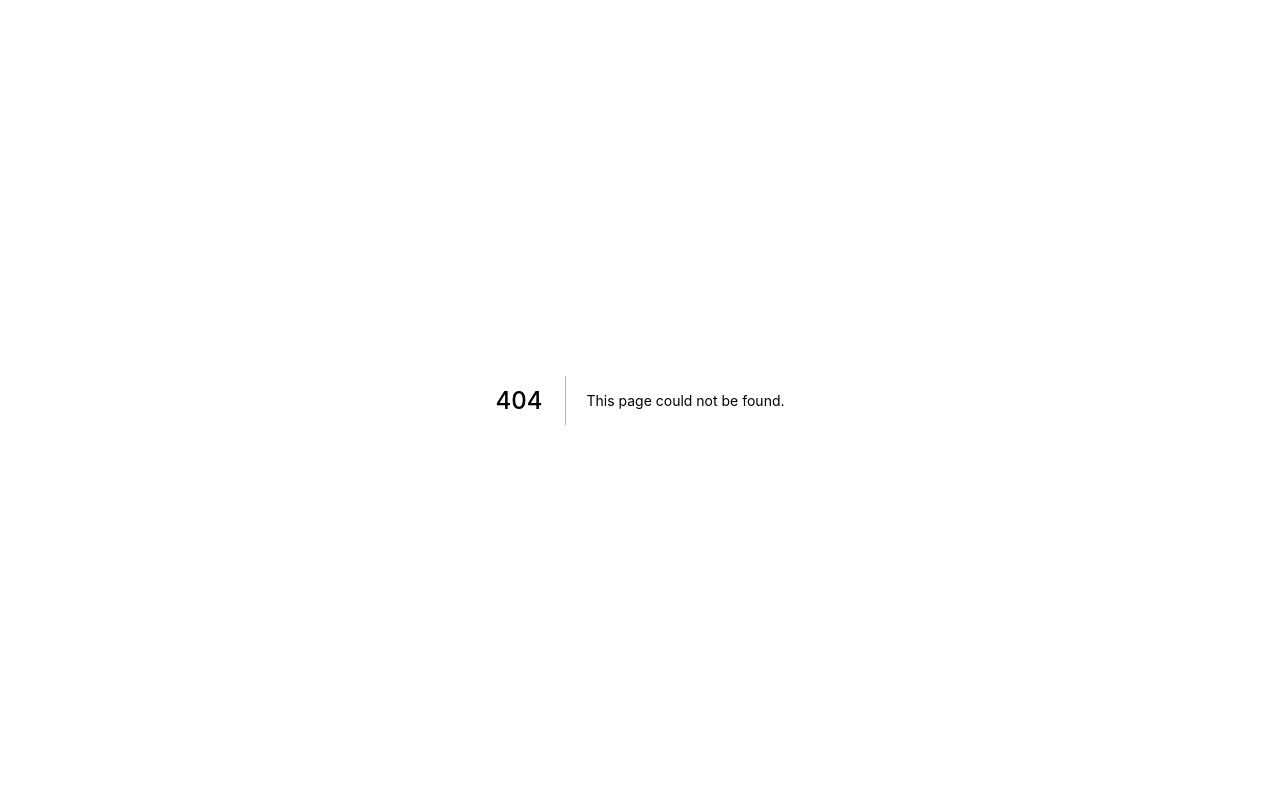
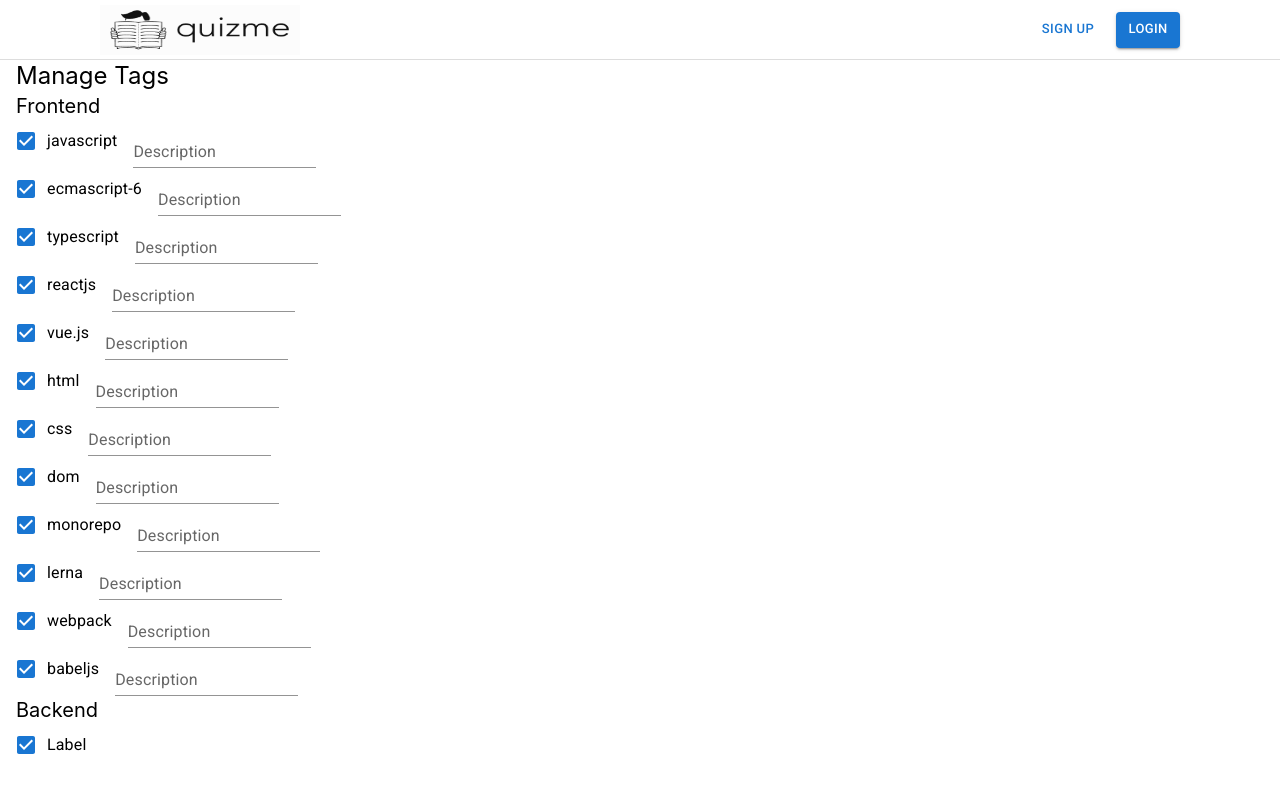
Before and after one commit to magentaqin/quiz-me, a Next.js app in the folder frontend/: page /tags-management in a window 1280 px wide. Before the commit this address had no page. Shown: the top 792 px of the page. Built offline with nearby package versions, Linux system fonts and the light colour scheme; no server answers.

Commit message:
feat: add tag management page

```diff
--- a/frontend/api/user.ts
+++ b/frontend/api/user.ts
@@ -11,10 +11,16 @@ interface LoginReq {
   password: string;
 }
 
+export enum Role {
+  USER = 'USER',
+  ADMIN = 'ADMIN'
+}
+
 export interface UserRes {
   token?: string;
   userName: string;
   userId?: string;
+  role?: Role;
 }
 
 export const signupApi = async (data: SignupReq) => {
--- a/frontend/components/Navbar.tsx
+++ b/frontend/components/Navbar.tsx
@@ -6,24 +6,20 @@ import { useRouter } from "next/router";
 import styles from "../styles/Home.module.scss";
 import UserForm from "./UserForm";
 import QuestionForm, { QuestionHandleType } from "./QuestionForm";
-import { UserRes, getUserInfoApi } from "../api/user";
+import { UserRes, getUserInfoApi, Role } from "../api/user";
 
 export type FormType = "signup" | "login" | "question";
 
-interface Props {
-  shouldHideBtn?: boolean;
-}
-
-const NavBar = (props: Props) => {
+const NavBar = () => {
   const [formType, setFormType] = useState<FormType>("signup");
   const [open, setOpen] = useState(false);
   const router = useRouter();
-  const [user, setUser] = useState<UserRes>({ userName: "", token: "", userId: "" });
+  const [user, setUser] = useState<UserRes>({ userName: "", role: Role.USER });
 
   useEffect(() => {
-    getUserInfoApi().then((res) => {
-      if (res?.data?.userName) {
-        setUser({ userName: res?.data?.userName });
+    getUserInfoApi().then((res: { data: UserRes }) => {
+      if (res?.data) {
+        setUser(res.data);
       }
     });
   }, []);
@@ -44,11 +40,17 @@ const NavBar = (props: Props) => {
     setOpen(true);
   };
 
+  const toTagsManagement = () => {
+    router.push({
+      pathname: "/tags-management",
+    });
+  };
+
   const renderTopRight = () => {
     if (user.userName) {
       return (
         <Stack direction="row" spacing={2} justifyContent="center" alignItems="center">
-          {props.shouldHideBtn ? null : (
+          {user.role === (Role.ADMIN || Role.USER) ? null : (
             <Button
               variant="contained"
               size="small"
@@ -58,6 +60,16 @@ const NavBar = (props: Props) => {
               Add Question
             </Button>
           )}
+          {user.role === Role.ADMIN ? (
+            <Button
+              variant="contained"
+              size="small"
+              onClick={toTagsManagement}
+              style={{ backgroundColor: "#1976d2" }}
+            >
+              Manage Tags
+            </Button>
+          ) : null}
           <p>{user.userName}</p>
         </Stack>
       );
--- a/frontend/components/TagSelect.tsx
+++ b/frontend/components/TagSelect.tsx
@@ -19,22 +19,7 @@ const MenuProps = {
   },
 };
 
-const tags = [
-  "javascript",
-  "ecmascript-6",
-  "typescript",
-  "reactjs",
-  "vue.js",
-  "html",
-  "css",
-  "dom",
-  "monorepo",
-  "lerna",
-  "webpack",
-  "babeljs",
-  "mysql",
-  "node.js",
-];
+const tags = ["mysql", "node.js"];
 
 function getStyles(name: string, selectedTags: readonly string[], theme: Theme) {
   return {
--- a/frontend/pages/question/[id].tsx
+++ b/frontend/pages/question/[id].tsx
@@ -246,7 +246,7 @@ const QuestionPage = () => {
 
   return (
     <div>
-      <NavBar shouldHideBtn={true} />
+      <NavBar />
       <Card
         sx={{
           boxShadow: 1,
--- /dev/null
+++ b/frontend/pages/tags-management/index.tsx
@@ -0,0 +1,58 @@
+import type { NextPage } from "next";
+import { Fragment, useEffect } from "react";
+import Checkbox from "@mui/material/Checkbox";
+import FormGroup from "@mui/material/FormGroup";
+import FormControlLabel from "@mui/material/FormControlLabel";
+import TextField from "@mui/material/TextField";
+import NavBar from "../../components/Navbar";
+
+const TagsManagement: NextPage = () => {
+  const frontendList = [
+    "javascript",
+    "ecmascript-6",
+    "typescript",
+    "reactjs",
+    "vue.js",
+    "html",
+    "css",
+    "dom",
+    "monorepo",
+    "lerna",
+    "webpack",
+    "babeljs",
+  ];
+
+  const backendList = ["nodejs", "mysql", "docker"];
+
+  const renderFrontTags = () => {
+    return frontendList.map((item) => {
+      return (
+        <div key={item}>
+          <FormControlLabel control={<Checkbox defaultChecked />} label={item} />
+          <TextField id="tag-description" label="Description" variant="standard" />
+        </div>
+      );
+    });
+  };
+
+  return (
+    <Fragment>
+      <NavBar />
+      <div className="container px-4 mx-auto">
+        <p className="text-2xl">Manage Tags</p>
+        <div>
+          <p className="text-xl">Frontend</p>
+          <FormGroup>{renderFrontTags()}</FormGroup>
+        </div>
+        <div>
+          <p className="text-xl">Backend</p>
+          <FormGroup>
+            <FormControlLabel control={<Checkbox defaultChecked />} label="Label" />
+          </FormGroup>
+        </div>
+      </div>
+    </Fragment>
+  );
+};
+
+export default TagsManagement;
```
